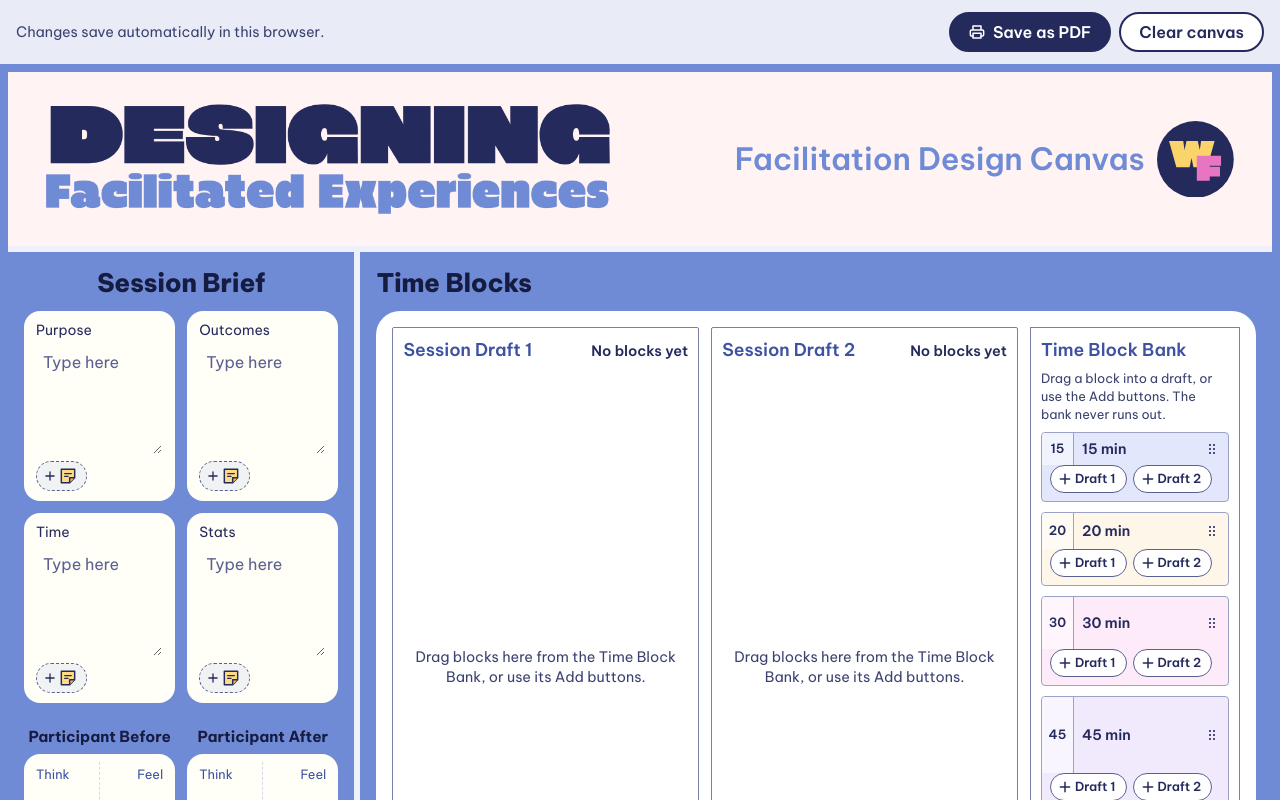
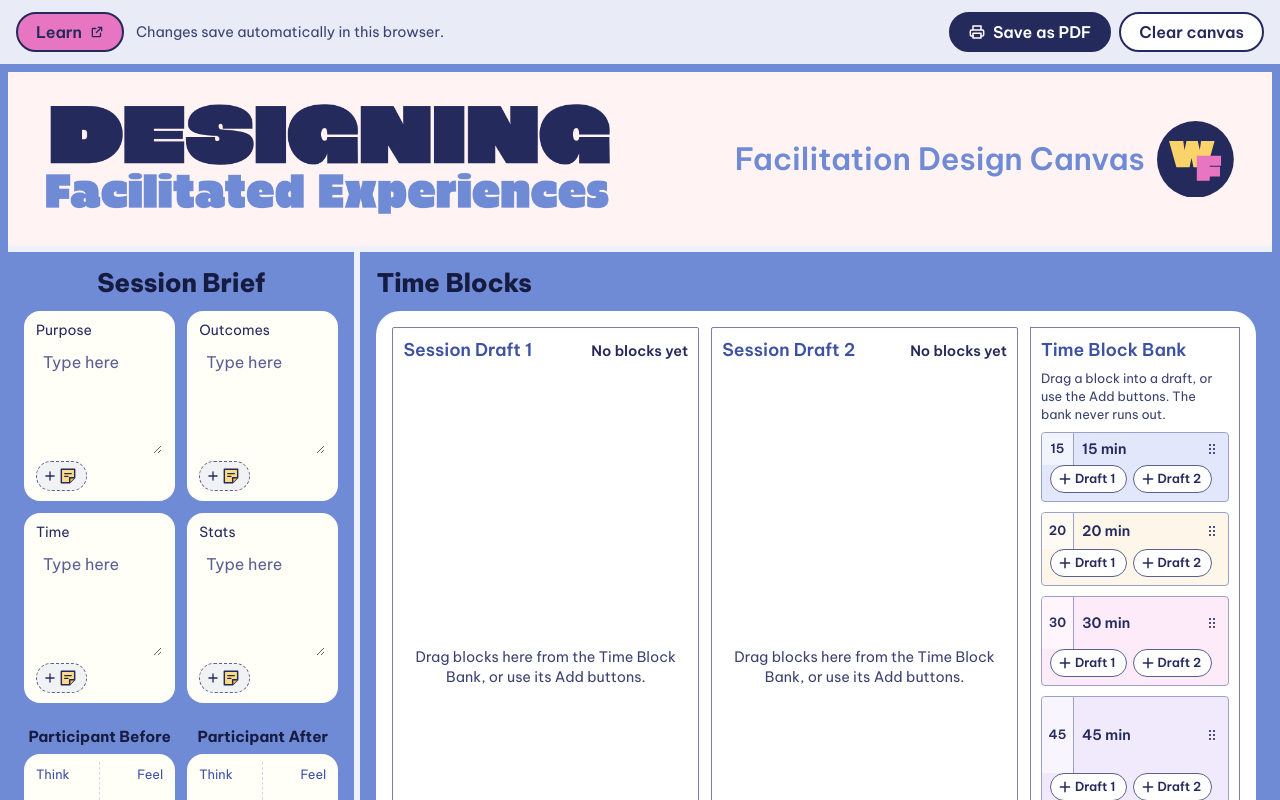
Before and after one commit to tebtem/wf-design-canvas, a React (Vite) app: page / in a window 1280 px wide. Shown: the top 800 px of the page. Built offline with nearby package versions, Linux system fonts and the light colour scheme.

Commit message:
Add pink Learn button linking to the facilitation design page
Co-Authored-By: Claude Opus 5.5 <noreply@anthropic.com>
Claude-Session: https://claude.ai/code/session_016E9tzgCX2GMFx5agQi5sFD

```diff
--- a/scripts/e2e.mjs
+++ b/scripts/e2e.mjs
@@ -84,6 +84,7 @@ const blocks = await page.locator('.tblock').count();
 console.log('Blocks after reload:', blocks);
 if (blocks < 2) fail('expected blocks to persist');
 
+if ((await page.getByRole('link', { name: /^Learn about facilitation design/ }).getAttribute('href')) !== 'https://www.womenfacilitating.com/facilitation-design') fail('Learn link href wrong');
 for (const name of [/^Women Facilitating website/, /^Women Facilitating \(opens/]) {
   const href = await page.getByRole('link', { name }).getAttribute('href');
   if (href !== 'https://womenfacilitating.com') fail(`link ${name} has href ${href}`);
--- a/src/components/Icons.tsx
+++ b/src/components/Icons.tsx
@@ -76,3 +76,8 @@ export const MoveIcon = () => (
     <path d="M12 3v18M3 12h18M9 6l3-3 3 3M9 18l3 3 3-3M6 9l-3 3 3 3M18 9l3 3-3 3" />
   </svg>
 );
+export const ExternalIcon = () => (
+  <svg {...base} width={14} height={14}>
+    <path d="M14 4h6v6M20 4l-9 9M18 14v5a1 1 0 0 1-1 1H5a1 1 0 0 1-1-1V7a1 1 0 0 1 1-1h5" />
+  </svg>
+);
--- a/src/components/Toolbar.tsx
+++ b/src/components/Toolbar.tsx
@@ -1,6 +1,8 @@
 import { useRef } from 'react';
 import { useCanvas } from '../state/CanvasContext';
-import { PrintIcon } from './Icons';
+import { ExternalIcon, PrintIcon } from './Icons';
+
+const LEARN_URL = 'https://www.womenfacilitating.com/facilitation-design';
 
 export function Toolbar() {
   const { dispatch, saveStatus } = useCanvas();
@@ -14,9 +16,15 @@ export function Toolbar() {
 
   return (
     <aside className="toolbar no-print" aria-label="Canvas tools">
-      <p className={`toolbar__status${saveStatus === 'error' ? ' is-error' : ''}`} role="status">
-        {status}
-      </p>
+      <div className="toolbar__start">
+        <a className="btn btn--pink" href={LEARN_URL} target="_blank" rel="noopener noreferrer">
+          Learn<span className="sr-only"> about facilitation design (opens in a new tab)</span>
+          <ExternalIcon />
+        </a>
+        <p className={`toolbar__status${saveStatus === 'error' ? ' is-error' : ''}`} role="status">
+          {status}
+        </p>
+      </div>
       <div className="toolbar__actions">
         <button type="button" className="btn btn--primary" onClick={() => window.print()}>
           <PrintIcon />
--- a/src/styles/app.css
+++ b/src/styles/app.css
@@ -78,6 +78,12 @@ button {
   align-items: center;
   justify-content: space-between;
 }
+.toolbar__start {
+  display: flex;
+  flex-wrap: wrap;
+  align-items: center;
+  gap: 12px;
+}
 .toolbar__status {
   font-size: 0.9rem;
   color: var(--navy-soft);
@@ -112,6 +118,14 @@ button {
 }
 .btn--primary:hover {
   background: #343d7a;
+}
+.btn--pink {
+  background: var(--brand-pink); /* navy text 5:1 */
+  color: var(--navy);
+  text-decoration: none;
+}
+.btn--pink:hover {
+  background: #ee93cf;
 }
 .btn--danger {
   background: var(--danger);
```
